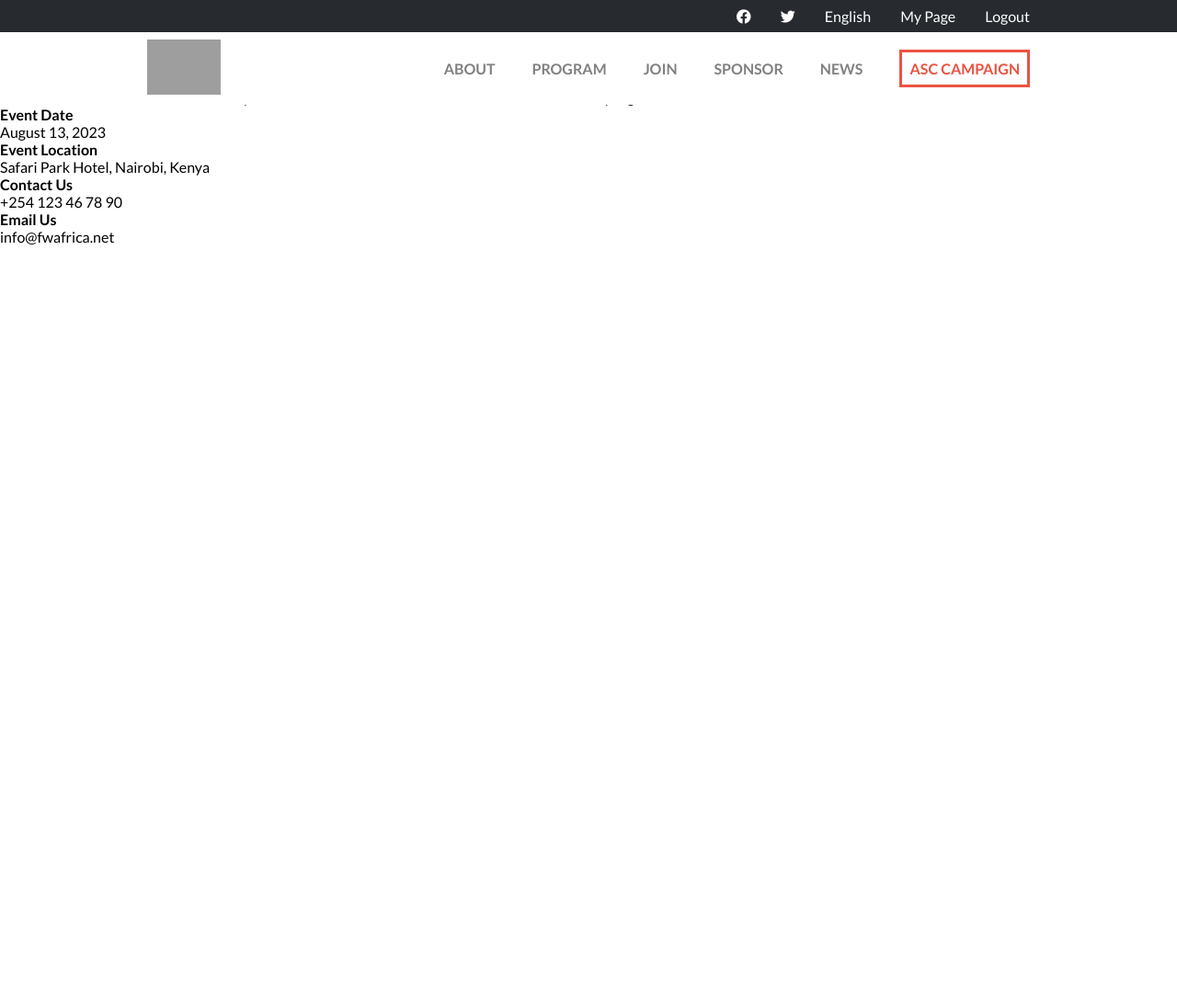
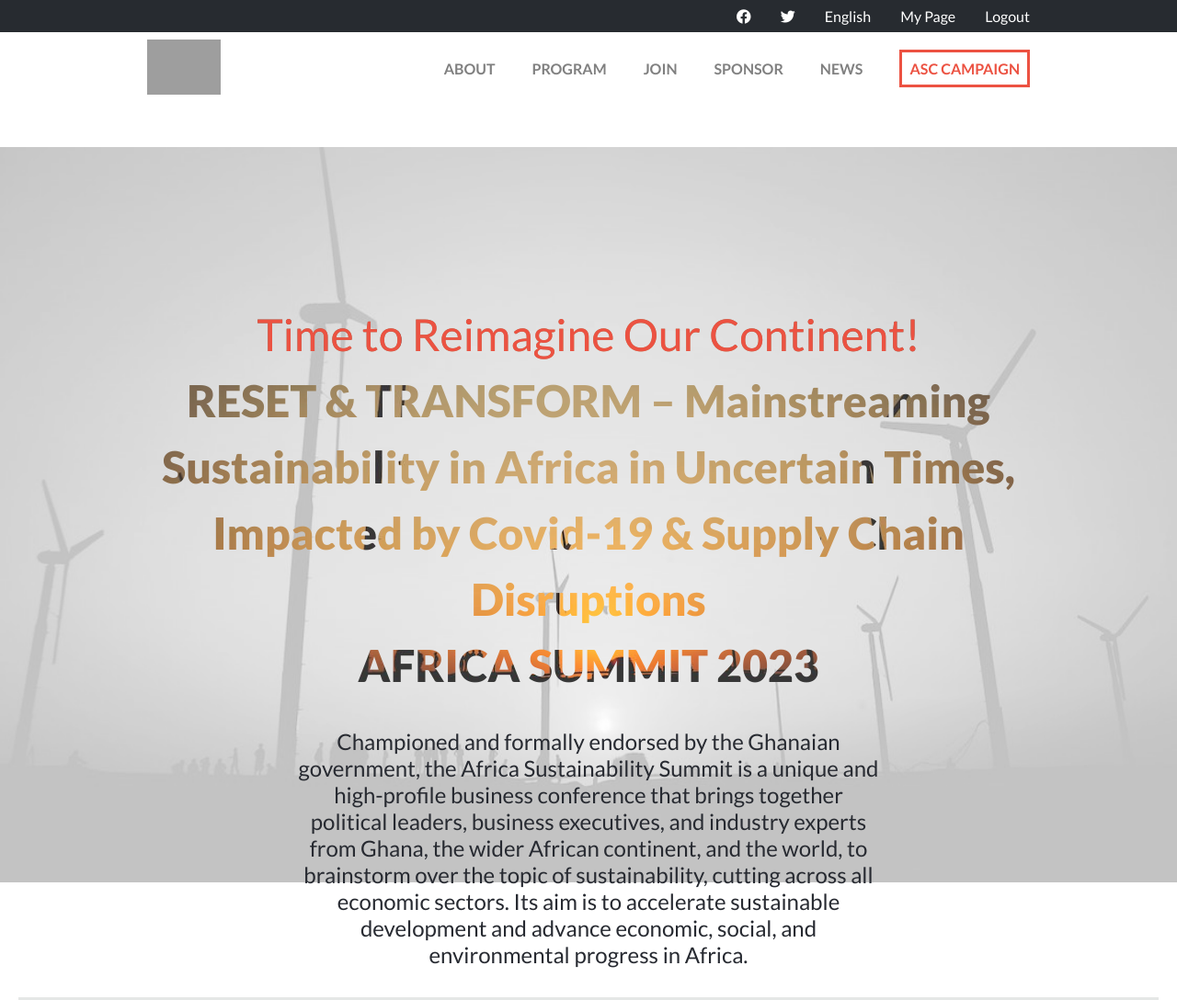
Before and after one commit to Titus-Kiplagat/capstone-project-htmlcss-js, a website: page pages/home.html in a window 1280 px wide. Shown: the top 1088 px of the page at 92% size. Before the commit the page ends 800 px from the top, so only its background shows below. Drawn offline with Linux system fonts and the light colour scheme; grey boxes are pictures that could not be loaded; files whose address does not match are found by name.

Commit message:
Headline css styling

```diff
--- a/css/home.css
+++ b/css/home.css
@@ -1,4 +1,4 @@
-@import url('https://fonts.googleapis.com/css2?family=Inter:wght@100;200;300;400;500;600;700;800;900&family=Josefin+Sans:wght@100;200;300;400;500;600;700&family=Lato:wght@100;300;400;700;900&family=Lora:ital@1&display=swap');
+@import url("https://fonts.googleapis.com/css2?family=Inter:wght@100;200;300;400;500;600;700;800;900&family=Josefin+Sans:wght@100;200;300;400;500;600;700&family=Lato:wght@100;300;400;700;900&family=Lora:ital@1&display=swap");
 
 * {
   box-sizing: border-box;
@@ -45,9 +45,9 @@ a {
   display: flex;
   flex-direction: column;
   align-items: center;
-  top: 100px;
+  top: 60px;
   left: -100%;
-  height: calc(100vh - 100px);
+  height: calc(100vh - 60px);
   padding: 60px;
   width: 100%;
   gap: 10vh;
@@ -177,3 +177,125 @@ a {
     display: none;
   }
 }
+
+/* home section */
+.home {
+  height: 100vh;
+}
+
+.background-container {
+  position: relative;
+  background-image: url("../output-onlinepngtools\ \(5\).png");
+  background-repeat: no-repeat;
+  background-size: 100% 100%;
+  height: 100%;
+  text-align: center;
+  color: white;
+  margin-top: 10rem;
+  padding: 1rem;
+  display: flex;
+  flex-direction: column;
+  align-items: center;
+}
+
+.background-wrapper {
+  width: 100%;
+  margin-top: 4rem;
+}
+
+.background-title {
+  font-size: 1rem;
+  font-weight: 900;
+  font-style: bold;
+  line-height: 150%;
+  padding-top: 0.5rem;
+  display: flex;
+  flex-direction: column;
+  background-image: url("../pexels-photo-9022091.png");
+  color: transparent;
+  background-size: cover;
+  background-repeat: no-repeat;
+  background-position: center;
+  -webkit-background-clip: text;
+  background-clip: text;
+}
+
+.background-title span:first-child {
+  color: #ec5242;
+  font-weight: 400;
+}
+
+.background-text {
+  color: #272a31;
+  padding-top: 2rem;
+}
+
+.summit-details {
+  display: flex;
+  flex-direction: column;
+  text-align: left;
+  gap: 1.5rem;
+  max-width: 1240px;
+  width: 100%;
+  min-height: 15vh;
+  background-color: #e5e7e6;
+  padding: 0.5rem 0 1rem 0.5rem;
+  margin-top: auto;
+}
+.summit-info {
+  color: #272a31;
+  font-size: 1rem;
+}
+
+.summit-info p:first-child {
+  margin-bottom: 0.2rem;
+}
+
+@media screen and (min-width: 768px) {
+  .background-container {
+    padding: 0;
+  }
+  .background-wrapper {
+    margin: 0 10rem;
+    margin-top: 10rem;
+    width: unset;
+  }
+
+  .background-title {
+    font-size: 3rem;
+  }
+  .background-text {
+    font-size: 1.5rem;
+    padding: 2rem 10rem;
+  }
+
+  .background-content {
+    font-size: 3rem;
+    padding: 5rem 6rem 0 6rem;
+  }
+  .signup-buttons {
+    margin-top: 4rem;
+  }
+  .signup-button {
+    padding: 1rem 1.5rem;
+  }
+
+  .summit-details {
+    display: flex;
+    flex-direction: row;
+    justify-content: space-around;
+    align-items: center;
+  }
+
+  .summit-info {
+    font-size: 1.5rem;
+    text-align: start;
+  }
+
+  .summit-info p:first-child {
+    margin-bottom: 1rem;
+  }
+  .box-container {
+    margin: auto 0;
+  }
+}
```
